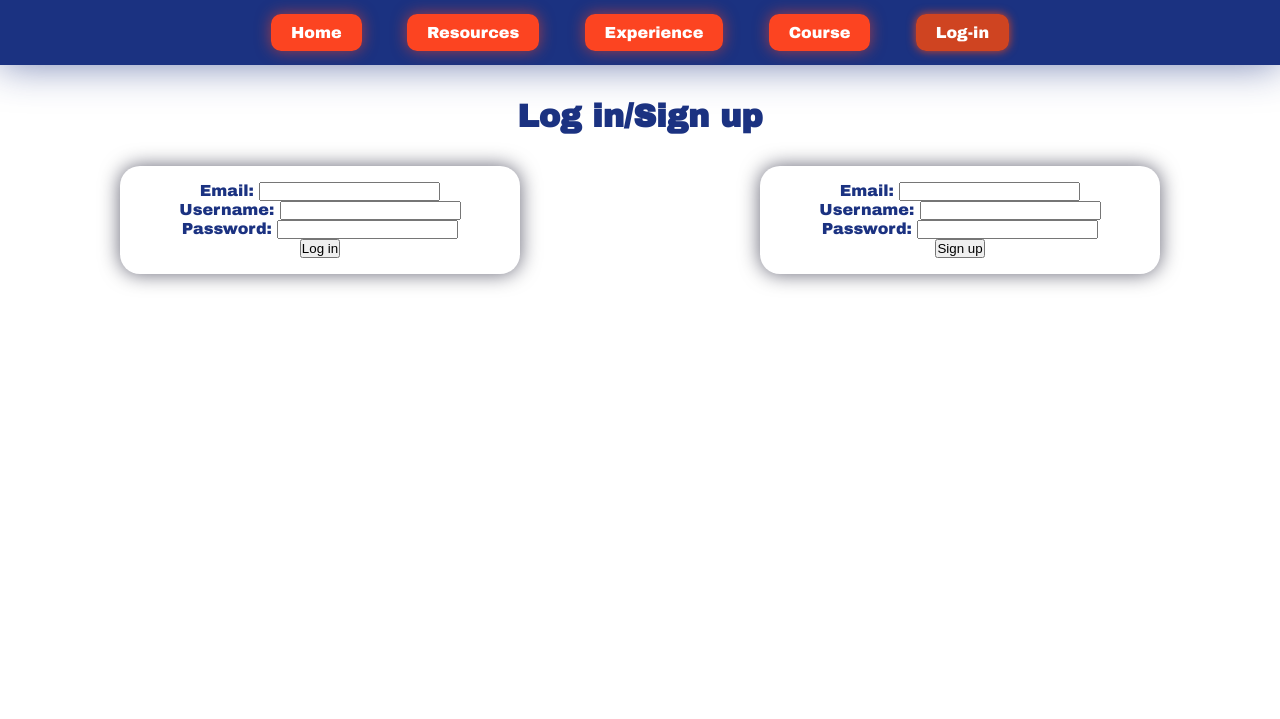
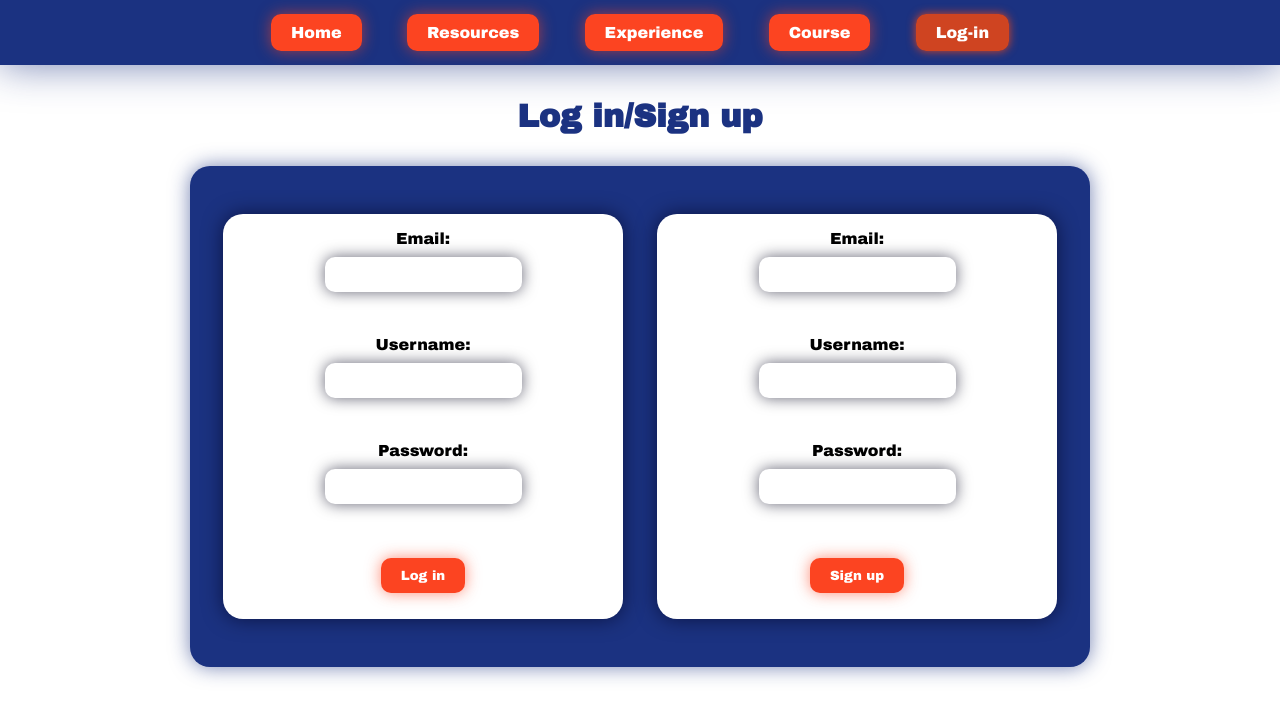
Before and after one commit to theHappyMonke/E-learning-resource, a Flask app: page /login in a window 1280 px wide. Shown: the top 719 px of the page. Run offline with Flask 3, Linux system fonts and the light colour scheme.

Commit message:
IT WORKS

```diff
--- a/main.py
+++ b/main.py
@@ -37,7 +37,7 @@ def login():
         username = request.form['username']
         password = request.form['password']
 
-        if id=="signin":
+        if value == "signin":
             try:
                 cursor = connection.cursor()
                 cursor.execute(f"INSERT INTO users VALUES (NULL, '{email}', '{username}', '{password}')")
--- a/static/css/styles.css
+++ b/static/css/styles.css
@@ -12,11 +12,37 @@
 }
 
 body {
-    color: #1b3281;
+    color: #000;
     font-family: 'Base-font';
     font-weight: 400;
     font-style: normal;
     text-align: center;
+}
+
+form {
+    display: flex;
+    flex-direction: column;
+    align-items: center;
+}
+
+button {
+    color: #fff;
+    font-family: 'base-font';
+    background-color: #fc4421;
+    text-decoration: none;
+    padding: 10px 20px;
+    margin: 10px;
+    border-radius: 10px;
+    border-style: none;
+    box-shadow: 0 0 15px #fc44219b;
+}
+
+input {
+    padding: 10px;
+    margin: 10px;
+    border-radius: 10px;
+    border-style: none;
+    box-shadow: 0 0 15px #00001a9b;
 }
 
 /*End of general*/
@@ -48,6 +74,12 @@ a.interactive:hover {
 .login-container {
     display: flex;
     align-items: center;
+    padding: 1em;
+    width: 900px;
+    margin: 2em auto;
+    background-color: #1b3281;
+    box-shadow: 0 0 20px #1b32819b;
+    border-radius: 20px;
 }
 
 .login-content {
@@ -62,6 +94,10 @@ a.interactive:hover {
 /*End of class assignment*/
 
 /*Id assignments*/
+
+#page-title {
+    color: #1b3281;
+}
 
 #navbar {
     background-color: #1b3281;
@@ -93,8 +129,8 @@ a.interactive:hover {
     color: #fff;
     display: flex;
     flex-direction: column;
-    float: right;
     position: fixed;
+    right: 3em;
     padding: 2em;
     padding-left: 20px;
     max-width: 300px;
--- a/templates/login.html
+++ b/templates/login.html
@@ -6,32 +6,38 @@
     <h1 id="page-title">Log in/Sign up</h1>
     <div class="login-container">
         <div class="login-content">
-            <form action="{{ url_for('login')}}" method="post"></form>
+            <form action="{{ url_for('login')}}" method="post" id="login" autocomplete = "off">
                 <label for="email">Email:</label>
                 <input type="text" id="email" name="email" required>
+                <br>
                 <br>
                 <label for="username">Username:</label>
                 <input type="text" id="username" name="username" required>
                 <br>
+                <br>
                 <label for="password">Password:</label>
                 <input type="password" id="password" name="password" required>
                 <br>
-                <button type="submit" id="signup">Log in</button>
+                <br>
+                <button type="submit" value="login">Log in</button>
             </form>
         </div>
 
         <div class="login-content">
-            <form action="{{ url_for('login')}}" method="post">
+            <form action="{{ url_for('login')}}" method="post" id="signup" autocomplete = "off">
                 <label for="email">Email:</label>
                 <input type="text" id="email" name="email" required>
+                <br>
                 <br>
                 <label for="username">Username:</label>
                 <input type="text" id="username" name="username" required>
                 <br>
+                <br>
                 <label for="password">Password:</label>
                 <input type="password" id="password" name="password" required>
                 <br>
-                <button type="submit" id="signup">Sign up</button>
+                <br>
+                <button type="submit" value="signup">Sign up</button>
             </form>
         </div>
     </div>
```
